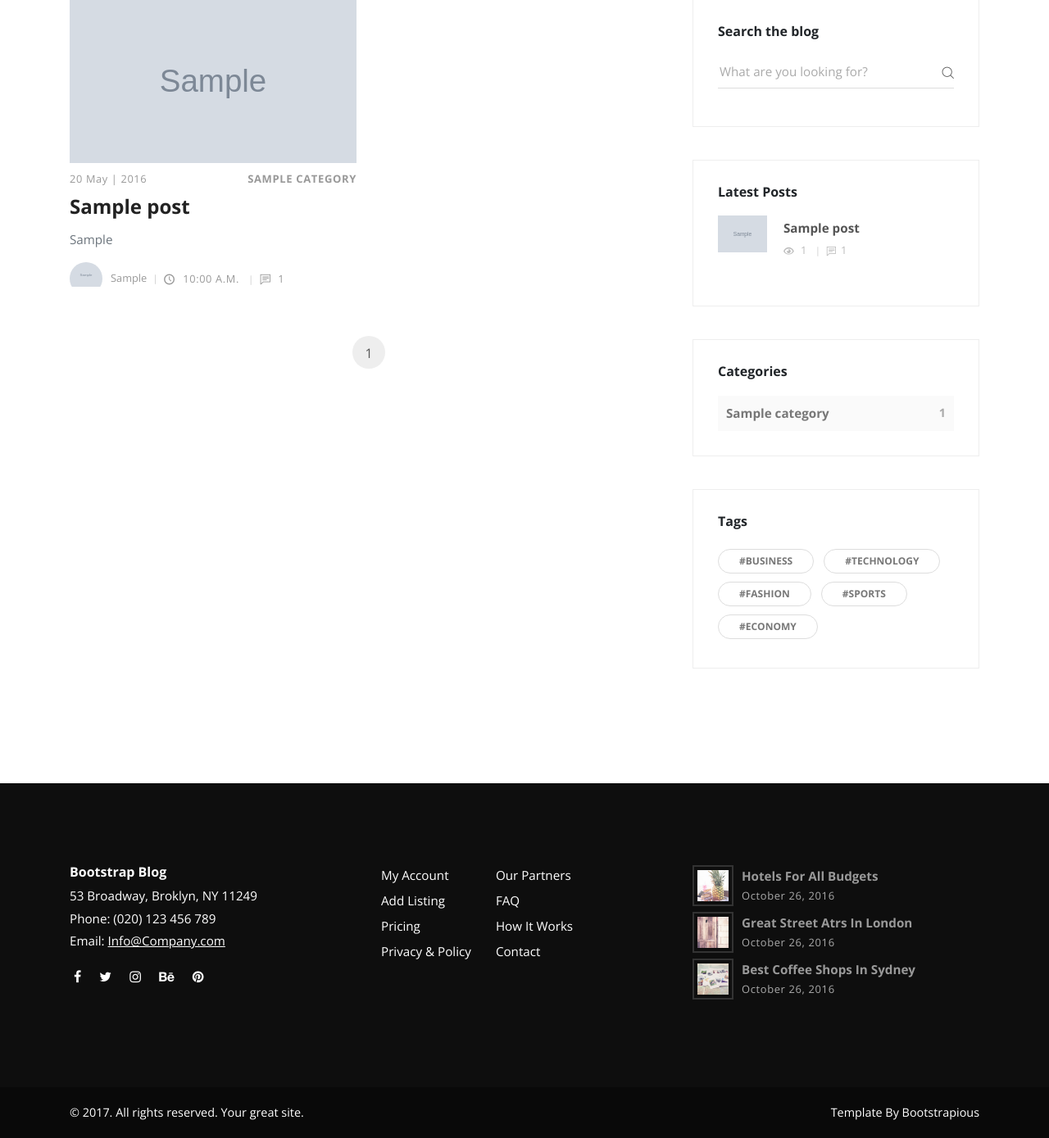
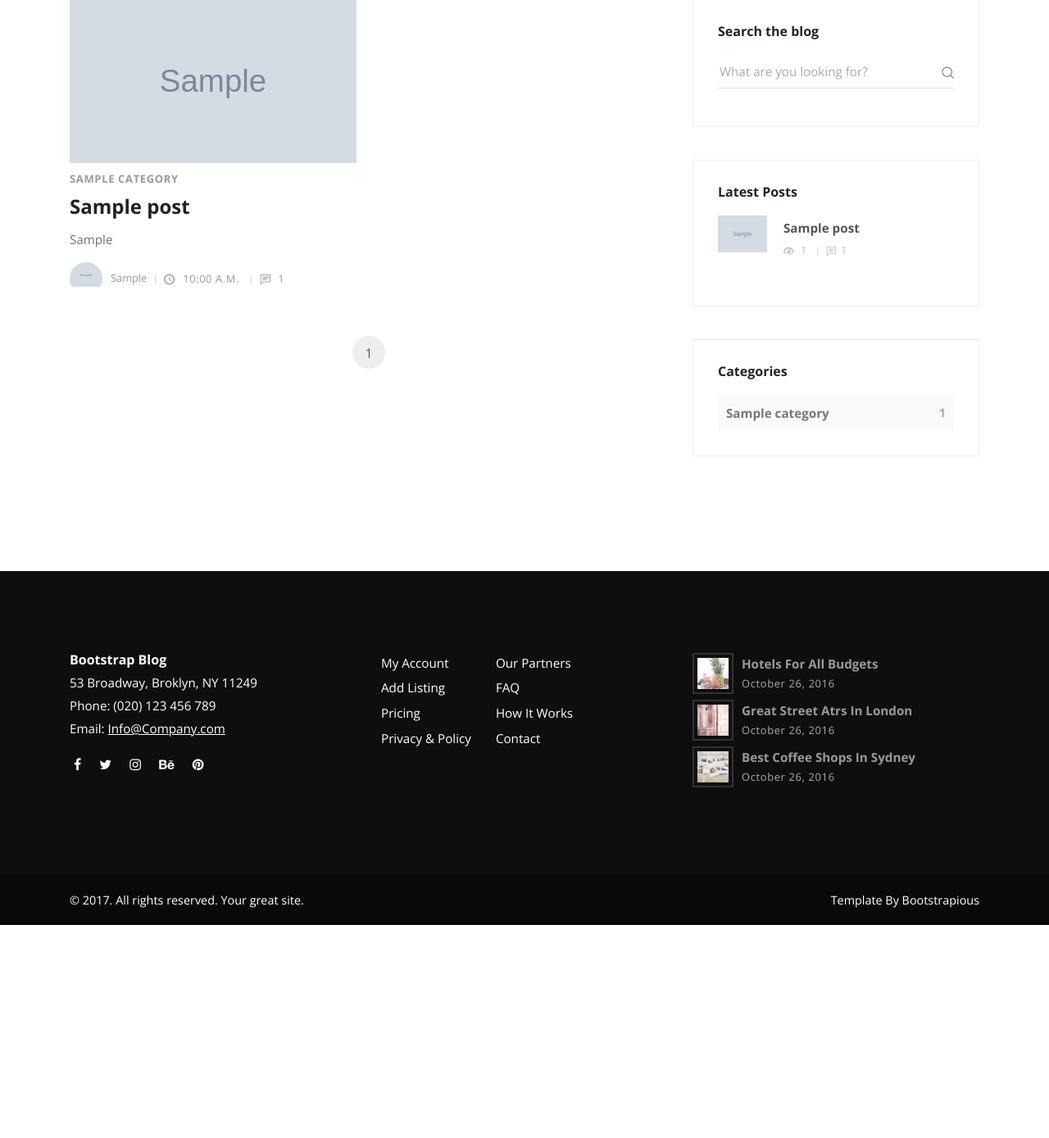
Before and after one commit to SaberHardy/just_blog, a Django app: page /blog/ in a window 1280 px wide. Shown: the part 132-1521 px from the top of the page at 82% size. After the commit the page ends 1261 px from the top, so only its background shows below. Run offline with Django 4.2, Linux system fonts and the light colour scheme; tables that the repository leaves empty hold one stand-in row (values such as "Sample post"); grey boxes marked "Sample" are stand-in pictures; some libraries are stand-ins or nearby versions.

Commit message:
delete tags

```diff
--- a/templates/blog_app/aside_bar.html
+++ b/templates/blog_app/aside_bar.html
@@ -48,17 +48,4 @@
                 <span>{{ category.categories__title__count }}</span></div>
         {% endfor %}
     </div>
-    <!-- Widget [Tags Cloud Widget]-->
-    <div class="widget tags">
-        <header>
-            <h3 class="h6">Tags</h3>
-        </header>
-        <ul class="list-inline">
-            <li class="list-inline-item"><a href="#" class="tag">#Business</a></li>
-            <li class="list-inline-item"><a href="#" class="tag">#Technology</a></li>
-            <li class="list-inline-item"><a href="#" class="tag">#Fashion</a></li>
-            <li class="list-inline-item"><a href="#" class="tag">#Sports</a></li>
-            <li class="list-inline-item"><a href="#" class="tag">#Economy</a></li>
-        </ul>
-    </div>
 </aside>
--- a/templates/blog_app/base.html
+++ b/templates/blog_app/base.html
@@ -31,9 +31,10 @@
                 <div class="close-btn"><i class="icon-close"></i></div>
                 <div class="row d-flex justify-content-center">
                     <div class="col-md-8">
-                        <form action="#">
+                        <form action="{% url 'search' %}" method="post">
+                            {% csrf_token %}
                             <div class="form-group">
-                                <input type="search" name="search" id="search" placeholder="What are you looking for?">
+                                <input type="search" name="q" id="search" placeholder="What are you looking for?">
                                 <button type="submit" class="submit"><i class="icon-search-1"></i></button>
                             </div>
                         </form>
@@ -57,14 +58,14 @@
                     </li>
                     <li class="nav-item"><a href="{% url 'post-list' %}" class="nav-link ">Blog</a>
                     </li>
-{#                    <li class="nav-item"><a href="{% url 'post' post.pk %}" class="nav-link ">Post</a>#}
+                    {#                    <li class="nav-item"><a href="{% url 'post' post.pk %}" class="nav-link ">Post</a>#}
                     </li>
                     <li class="nav-item"><a href="#" class="nav-link ">Contact</a>
                     </li>
                 </ul>
                 <div class="navbar-text"><a href="#" class="search-btn"><i class="icon-search-1"></i></a></div>
-{#                <ul class="langs navbar-text"><a href="#" class="active">EN</a><span>           </span><a#}
-{#                        href="#">ES</a></ul>#}
+                {#                <ul class="langs navbar-text"><a href="#" class="active">EN</a><span>           </span><a#}
+                {#                        href="#">ES</a></ul>#}
             </div>
         </div>
     </nav>
--- a/templates/blog_app/blog.html
+++ b/templates/blog_app/blog.html
@@ -19,12 +19,13 @@
                                 </div>
                                 <div class="post-details">
                                     <div class="post-meta d-flex justify-content-between">
-                                        <div class="date meta-last">20 May | 2016</div>
-                                        {% for category in post.categories.all %}
-                                            <div class="category">
+{#                                        <div class="date meta-last">20 May | 2016</div>#}
+                                        <div class="category">
+                                            {% for category in post.categories.all %}
                                                 <a href="#">{{ category }}</a>
-                                            </div>
-                                        {% endfor %}
+                                            {% endfor %}
+                                        </div>
+
                                     </div>
                                     <a href="{% url 'post-detail' post.id %}"><h3 class="h4">{{ post.title }}</h3></a>
 
```
